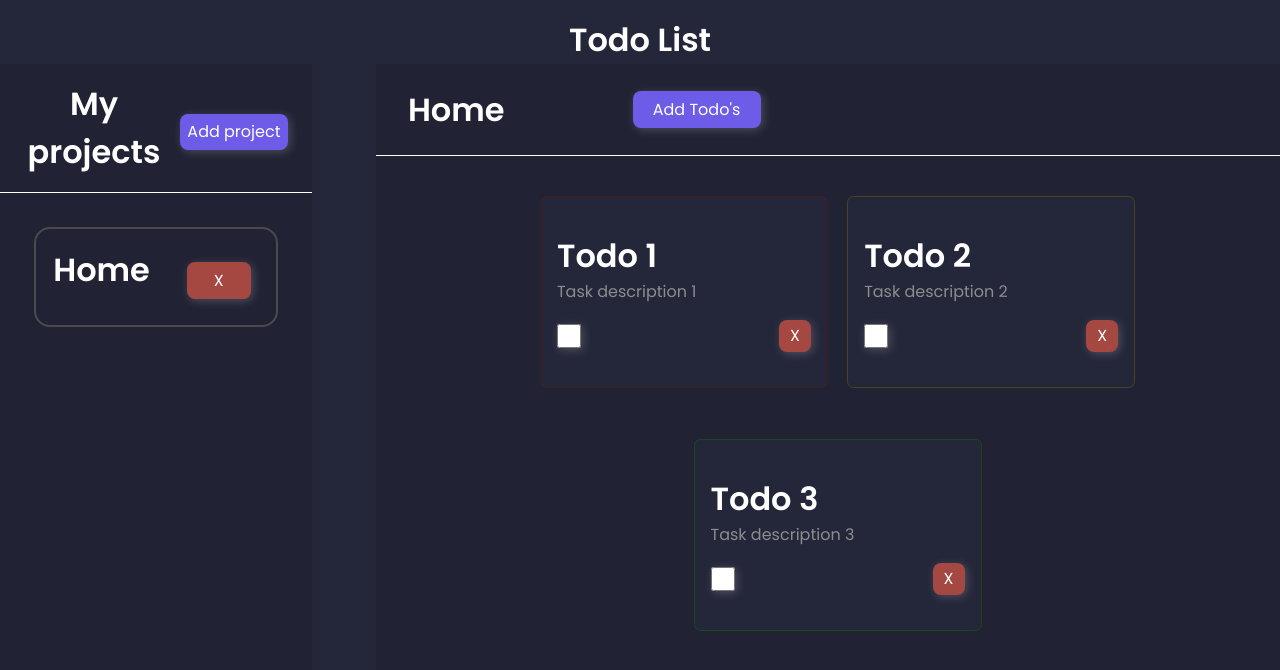
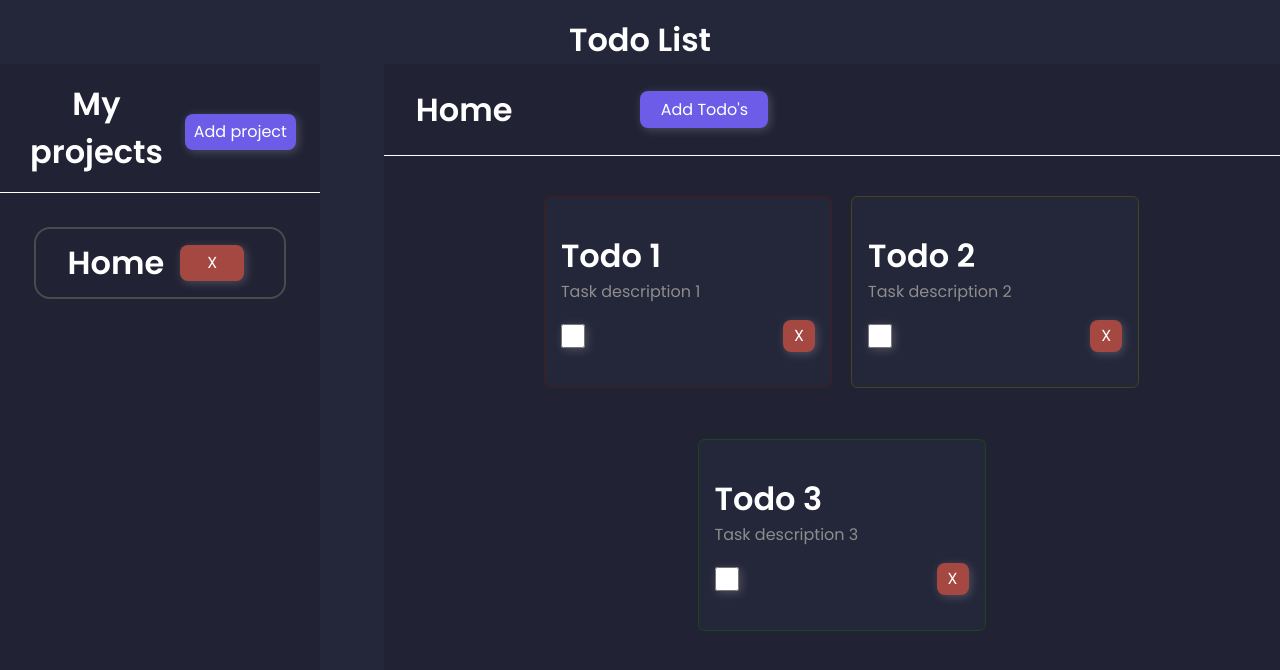
Before and after one commit to CarlosArroyoB/TodoList-odinproject, a website built with webpack: page src/template.html in a window 1280 px wide. Built offline with nearby package versions, Linux system fonts and the light colour scheme.

Commit message:
style changes

```diff
--- a/src/scripts/Views.js
+++ b/src/scripts/Views.js
@@ -18,6 +18,12 @@ class todolistView {
     this.sideBar.innerHTML = "";
     this.projectManager.getProjects().forEach((project) => {
       const projectCard = this.createProjectCard(project);
+
+      // Marcar el proyecto "Home" como seleccionado por defecto
+      if (project.projectName === "Home" && !this.currentProjectId) {
+        projectCard.classList.add("selected");
+        this.currentProjectId = project.id; // Establecer el ID del proyecto actual
+      }
 
       this.sideBar.appendChild(projectCard);
     });
--- a/src/styles/styles.css
+++ b/src/styles/styles.css
@@ -74,7 +74,6 @@ header button {
     border: none;
     text-align: center;
     cursor: pointer;
-    margin-top: 1em;
     box-shadow: 2px 2px 10px rgba(255, 241, 241, 0.2);
     transition: all 0.3s ease;
 }
@@ -85,7 +84,9 @@ body .project-card button:hover {
     display: flex;
     flex-direction: row;
     gap: 0.5em;
-    padding: 1.1em;
+    justify-content: center;
+    align-items: center;
+    padding: .5em 2em;
     justify-content: space-between;
     width: 100%;
     height: 100%;
```
